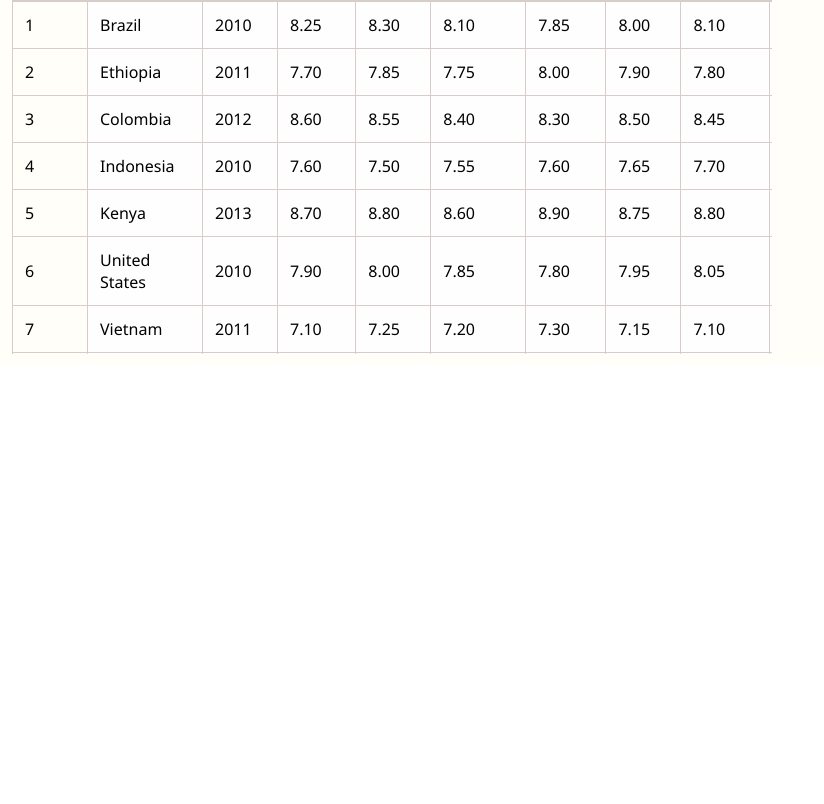
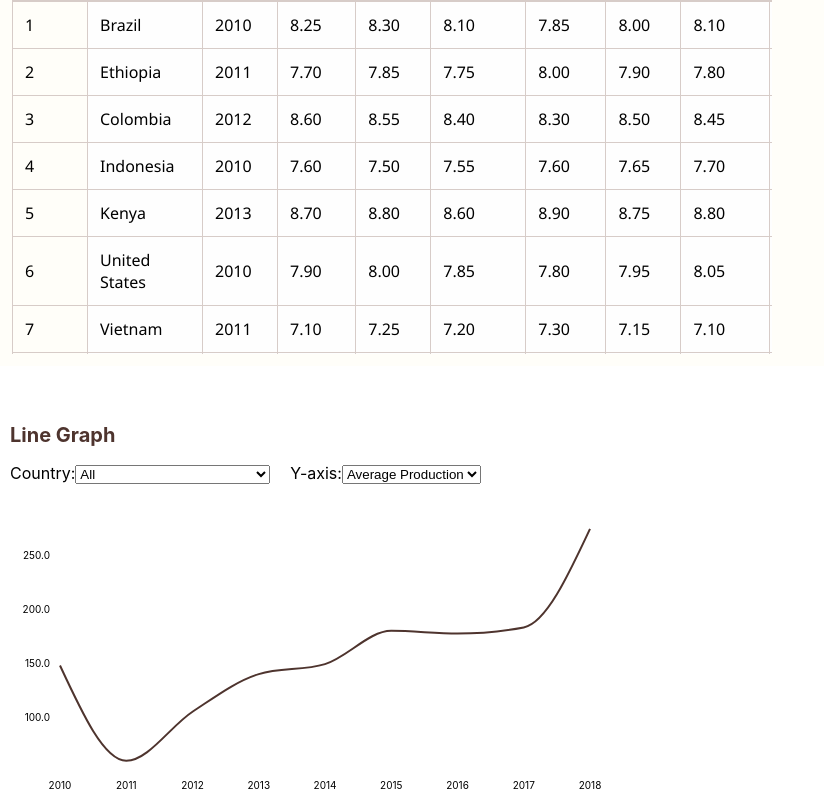
Before and after one commit to cynic10/CS_571_beanRating, a React (Create React App) app in the folder my-app/: page / in a window 1280 px wide. Shown: the part 197-1001 px from the top of the page, without its empty margins (0-824 px from the left). Before the commit the page ends 800 px from the top, so only its background shows below. Built offline with nearby package versions, Linux system fonts and the light colour scheme.

Commit message:
modified:   my-app/package-lock.json 	modified:   my-app/package.json 	modified:   my-app/src/App.js 	modified:   my-app/src/components/LineGraph/LineGraph.css 	modified:   my-app/src/components/LineGraph/LineGraph.js

```diff
--- a/my-app/package.json
+++ b/my-app/package.json
@@ -7,6 +7,7 @@
     "@testing-library/jest-dom": "^6.6.3",
     "@testing-library/react": "^16.2.0",
     "@testing-library/user-event": "^13.5.0",
+    "d3": "^7.9.0",
     "papaparse": "^5.5.2",
     "react": "^19.1.0",
     "react-dom": "^19.1.0",
--- a/my-app/src/App.js
+++ b/my-app/src/App.js
@@ -3,12 +3,14 @@
 import logo from './logo.svg';
 import './App.css';
 import RankingTable from './components/RankingTable/RankingTable';
+import LineGraph from './components/LineGraph/LineGraph';
 
 function App() {
   return (
     <div className="App">
       <h1 className="site-title">Coffee Bean Rating</h1>
       <RankingTable />
+      <LineGraph />
     </div>
   );
 }
--- a/my-app/src/components/LineGraph/LineGraph.css
+++ b/my-app/src/components/LineGraph/LineGraph.css
@@ -0,0 +1,21 @@
+.line-graph-container {
+    margin-top: 30px;
+    padding: 10px;
+    display: flex;
+    flex-direction: column;
+    align-items: flex-start;
+  }
+
+.line-graph-container h2 {
+    margin-bottom: 16px;
+    color: #4e342e;
+    font-size: 1.25rem;
+    font-weight: bold;
+  }
+
+
+.controls {
+    display: flex;
+    gap: 20px;
+    margin-bottom: 10px;
+  }
--- a/my-app/src/components/LineGraph/LineGraph.js
+++ b/my-app/src/components/LineGraph/LineGraph.js
@@ -0,0 +1,124 @@
+import React, { useEffect, useState } from "react";
+import * as d3 from "d3";
+import "./LineGraph.css";
+
+const LineGraph = () => {
+  const [data, setData] = useState([]);
+  const [selectedCountry, setSelectedCountry] = useState("All");
+  const [yAxisOption, setYAxisOption] = useState("avgProduction");
+
+  useEffect(() => {
+    d3.csv("/datasets/line_graph_totalproduction_totalscores_by_countryandyear.csv").then((rows) => {
+      const parsed = rows.map((d) => ({
+        country: d[""] || d["Country"] || d[Object.keys(d)[0]].trim(),
+        year: +d[Object.keys(d)[1]],
+        avgProduction: +d[Object.keys(d)[2]],
+        avgScore: +d[Object.keys(d)[3]],
+      }));
+      setData(parsed);
+    });
+  }, []);
+
+  const countries = Array.from(new Set(data.map((d) => d.country)));
+
+  const filteredData =
+    selectedCountry === "All"
+      ? data
+      : data.filter((d) => d.country === selectedCountry);
+
+  const dataByYear = Array.from(
+    d3.group(filteredData, (d) => d.year),
+    ([year, values]) => ({
+      year: +year,
+      value: d3.mean(values, (d) => d[yAxisOption]),
+    })
+  ).sort((a, b) => a.year - b.year);
+
+  // Dimensions
+  const width = 600;
+  const height = 300;
+  const margin = { top: 20, right: 20, bottom: 30, left: 50 };
+
+  const xScale = d3
+    .scaleLinear()
+    .domain(d3.extent(dataByYear, (d) => d.year))
+    .range([margin.left, width - margin.right]);
+
+  const yScale = d3
+    .scaleLinear()
+    .domain([
+      d3.min(dataByYear, (d) => d.value) * 0.95,
+      d3.max(dataByYear, (d) => d.value) * 1.05,
+    ])
+    .range([height - margin.bottom, margin.top]);
+
+  return (
+    <div className="line-graph-container">
+      <h2>Line Graph</h2>
+      <div className="controls">
+
+        <label>
+          Country:
+          <select value={selectedCountry} onChange={(e) => setSelectedCountry(e.target.value)}>
+            <option value="All">All</option>
+            {countries.map((country) => (
+              <option key={country} value={country}>{country}</option>
+            ))}
+          </select>
+        </label>
+
+        <label>
+          Y-axis:
+          <select value={yAxisOption} onChange={(e) => setYAxisOption(e.target.value)}>
+            <option value="avgProduction">Average Production</option>
+            <option value="avgScore">Average Score</option>
+          </select>
+        </label>
+      </div>
+
+      <svg width={width} height={height}>
+        {/* X Axis */}
+        {xScale.ticks().map((tick) => (
+          <text
+            key={tick}
+            x={xScale(tick)}
+            y={height - 5}
+            fontSize="10"
+            textAnchor="middle"
+          >
+            {tick}
+          </text>
+        ))}
+
+        {/* Y Axis */}
+        {yScale.ticks(5).map((tick) => (
+          <text
+            key={tick}
+            x={margin.left - 10}
+            y={yScale(tick)}
+            fontSize="10"
+            textAnchor="end"
+            alignmentBaseline="middle"
+
+          >
+            {tick.toFixed(1)}
+          </text>
+        ))}
+
+        {/* Line Path */}
+        <path
+          fill="none"
+          stroke="#4e342e"
+          strokeWidth="2"
+          d={d3
+            .line()
+            .x((d) => xScale(d.year))
+            .y((d) => yScale(d.value))
+            .curve(d3.curveMonotoneX)(dataByYear)}
+        />
+      </svg>
+    </div>
+  );
+};
+
+export default LineGraph;
```
Also changed, not shown: 1 other file (tests, documents, lock files or other folders).
